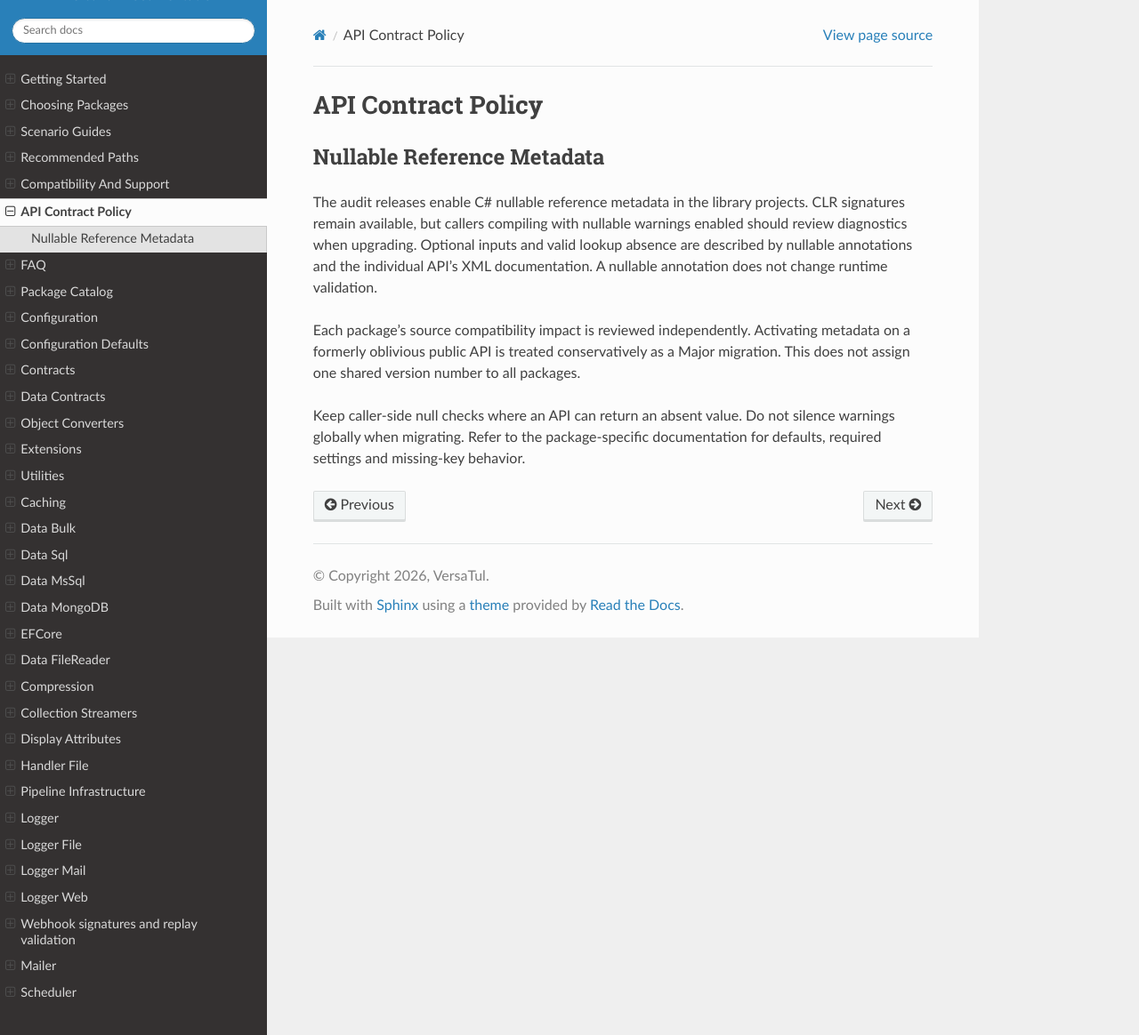
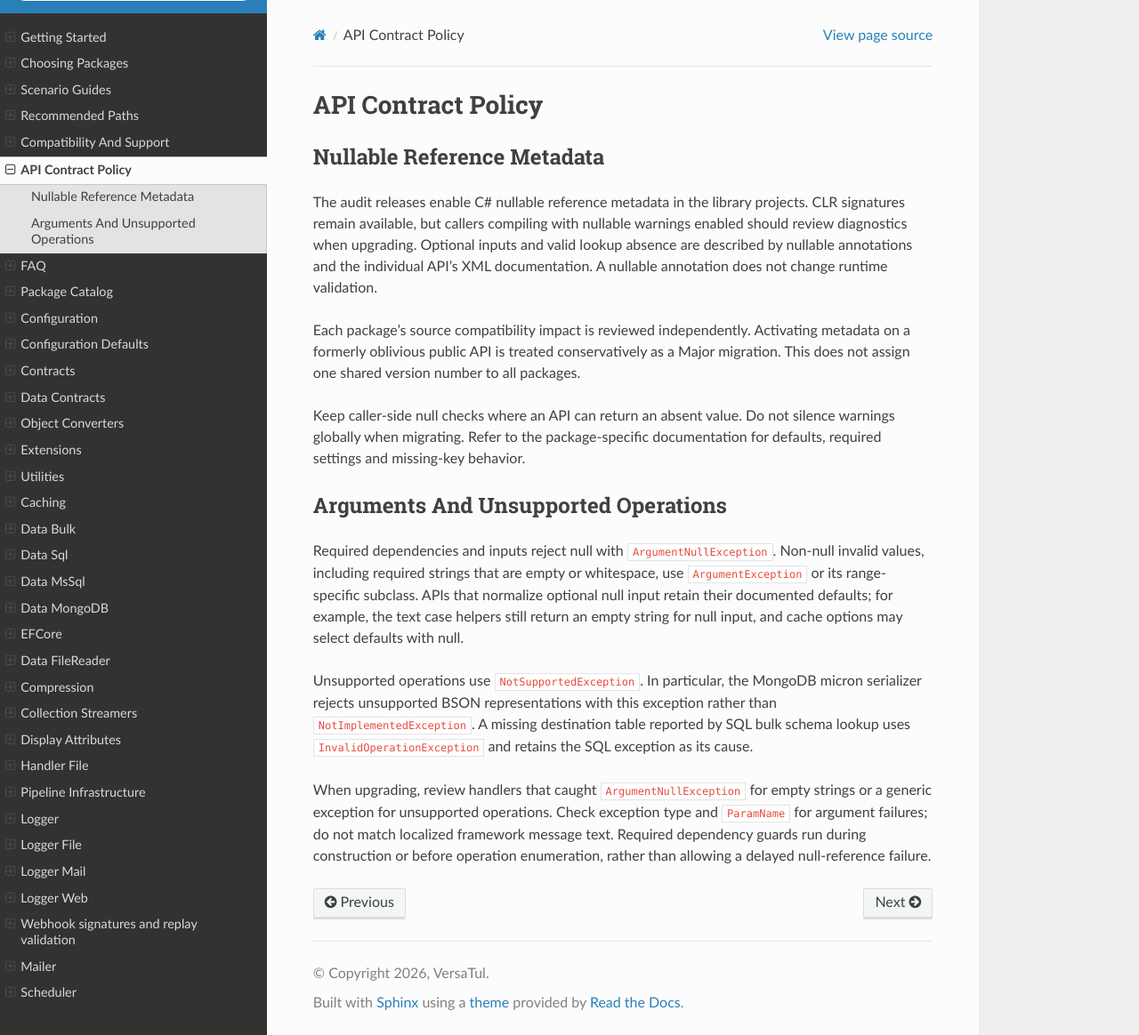
Before and after one commit to BjornWilliams/DocsVersaTul, a Sphinx documentation site: the page built from docs/source/api-contract-policy.rst, in a window 1280 px wide and 1164 px high. Shown: the whole window at 89% size. Built offline with Sphinx 7.4.7 and the Read the Docs theme 3.1.0, drawn with Linux system fonts in a browser that asks for light colours.

Commit message:
Document required argument and unsupported operation contracts
AB#3033

AB#3031

```diff
--- a/docs/source/api-contract-policy.rst
+++ b/docs/source/api-contract-policy.rst
@@ -17,3 +17,25 @@ migration. This does not assign one shared version number to all packages.
 Keep caller-side null checks where an API can return an absent value. Do not
 silence warnings globally when migrating. Refer to the package-specific
 documentation for defaults, required settings and missing-key behavior.
+
+Arguments And Unsupported Operations
+----------------------------------------
+
+Required dependencies and inputs reject null with ``ArgumentNullException``.
+Non-null invalid values, including required strings that are empty or whitespace,
+use ``ArgumentException`` or its range-specific subclass. APIs that normalize
+optional null input retain their documented defaults; for example, the text case
+helpers still return an empty string for null input, and cache options may select
+defaults with null.
+
+Unsupported operations use ``NotSupportedException``. In particular, the MongoDB
+micron serializer rejects unsupported BSON representations with this exception
+rather than ``NotImplementedException``. A missing destination table reported by
+SQL bulk schema lookup uses ``InvalidOperationException`` and retains the SQL
+exception as its cause.
+
+When upgrading, review handlers that caught ``ArgumentNullException`` for empty
+strings or a generic exception for unsupported operations. Check exception type
+and ``ParamName`` for argument failures; do not match localized framework message
+text. Required dependency guards run during construction or before operation
+enumeration, rather than allowing a delayed null-reference failure.
```
